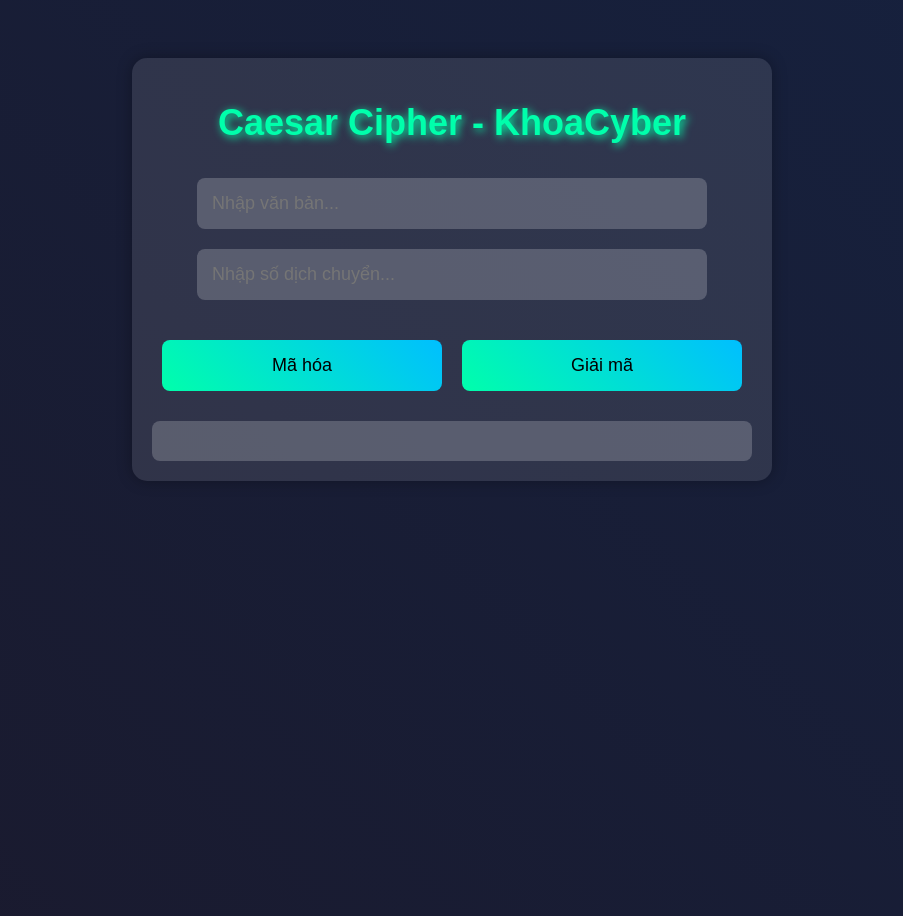
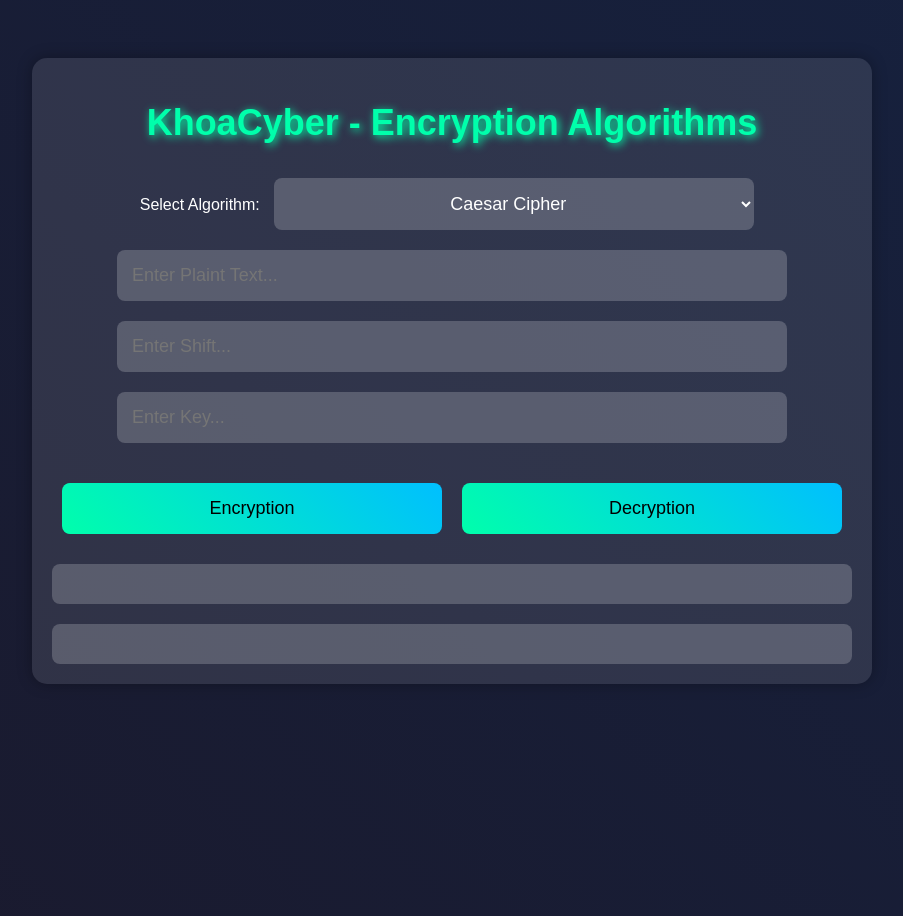
Before and after one commit to Vudangkhoa0910/Cyber_Pro, a Flask app: page / in a window 1280 px wide. Shown: the whole page, without its empty margins (188-1091 px from the left). Run offline with Flask 3, Linux system fonts and the light colour scheme.

Commit message:
Push update add vegenre

```diff
--- a/Cyber_Python/Pro_1/templates/index.html
+++ b/Cyber_Python/Pro_1/templates/index.html
@@ -3,7 +3,7 @@
 <head>
     <meta charset="UTF-8">
     <meta name="viewport" content="width=device-width, initial-scale=1.0">
-    <title>KhoaCyber - Caesar Cipher</title>
+    <title>KhoaCyber - Encryption Algorithms</title>
     <style>
         body {
             font-family: 'Arial', sans-serif;
@@ -21,7 +21,7 @@
             box-shadow: 0 0 15px rgba(0, 0, 0, 0.3);
             display: inline-block;
             width: 90%;
-            max-width: 600px;
+            max-width: 800px;
         }
 
         h1 {
@@ -30,13 +30,18 @@
             text-shadow: 2px 2px 8px #00FFAB;
         }
 
-        input, button {
+        select, input, button {
             width: 80%;
             padding: 15px;
             margin: 10px;
             border: none;
             border-radius: 8px;
             font-size: 18px;
+        }
+
+        select {
+            background-color: rgba(255, 255, 255, 0.2);
+            color: white;
         }
 
         input {
@@ -62,7 +67,7 @@
             margin-top: 20px;
         }
 
-        .output {
+        .output, .steps {
             background-color: rgba(255, 255, 255, 0.2);
             padding: 20px;
             margin-top: 20px;
@@ -71,44 +76,61 @@
             text-align: left;
             color: #00FFAB;
         }
+
+        #algorithm {
+            width: 60%;
+            text-align: center;
+        }
     </style>
 </head>
 <body>
     <div class="container">
-        <h1>Caesar Cipher - KhoaCyber</h1>
-        <input type="text" id="text" placeholder="Nhập văn bản...">
-        <input type="number" id="shift" placeholder="Nhập số dịch chuyển..." min="1" max="25">
+        <h1>KhoaCyber - Encryption Algorithms</h1>
+
+        <label for="algorithm">Select Algorithm:</label>
+        <select id="algorithm">
+            <option value="caesar">Caesar Cipher</option>
+            <option value="vigenere">Vigenère Cipher</option>
+            <!-- Add other cipher options here -->
+        </select>
+
+        <input type="text" id="text" placeholder="Enter Plaint Text...">
+        <input type="number" id="shift" placeholder="Enter Shift..." min="1" max="25">
+        <input type="text" id="key" placeholder="Enter Key...">
 
         <div class="buttons">
-            <button onclick="encrypt()">Mã hóa</button>
-            <button onclick="decrypt()">Giải mã</button>
+            <button onclick="processCipher('encode')">Encryption</button>
+            <button onclick="processCipher('decode')">Decryption</button>
         </div>
 
         <div class="output" id="result"></div>
+        <div class="steps" id="steps"></div>
     </div>
 
     <script>
-        function encrypt() {
-            processCipher('encode');
-        }
+        function processCipher(mode) {
+            const algorithm = document.getElementById("algorithm").value;
+            const text = document.getElementById("text").value;
+            const shift = parseInt(document.getElementById("shift").value);
+            const key = document.getElementById("key").value;
 
-        function decrypt() {
-            processCipher('decode');
-        }
+            const endpoint = algorithm === 'caesar'
+                ? (mode === 'encode' ? '/caesar' : '/caesar')
+                : (algorithm === 'vigenere'
+                    ? (mode === 'encode' ? '/vigenere_encrypt' : '/vigenere_decrypt')
+                    : '');
 
-        function processCipher(mode) {
-            let text = document.getElementById("text").value;
-            let shift = parseInt(document.getElementById("shift").value);
-            fetch("/caesar", {
+            fetch(endpoint, {
                 method: "POST",
                 headers: {
                     "Content-Type": "application/json",
                 },
-                body: JSON.stringify({ text, shift, mode }),
+                body: JSON.stringify({ text, shift, key, mode, algorithm }),
             })
             .then(response => response.json())
             .then(data => {
-                document.getElementById("result").innerHTML = `<strong>Kết quả:</strong> ${data.result}`;
+                document.getElementById("result").innerHTML = `<strong>Results:</strong> ${data.result}`;
+                document.getElementById("steps").innerHTML = `<strong>Process:</strong><br>${data.steps}`;
             })
             .catch(error => console.error("Lỗi:", error));
         }
```
